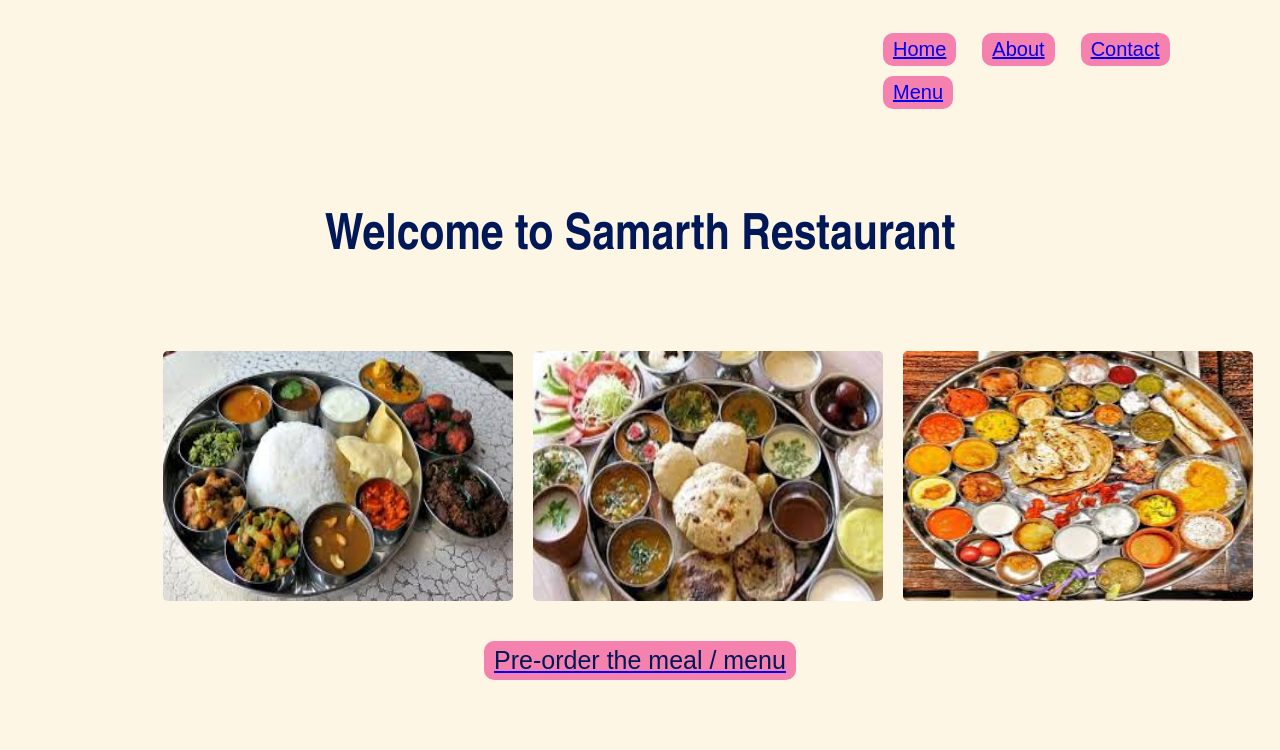
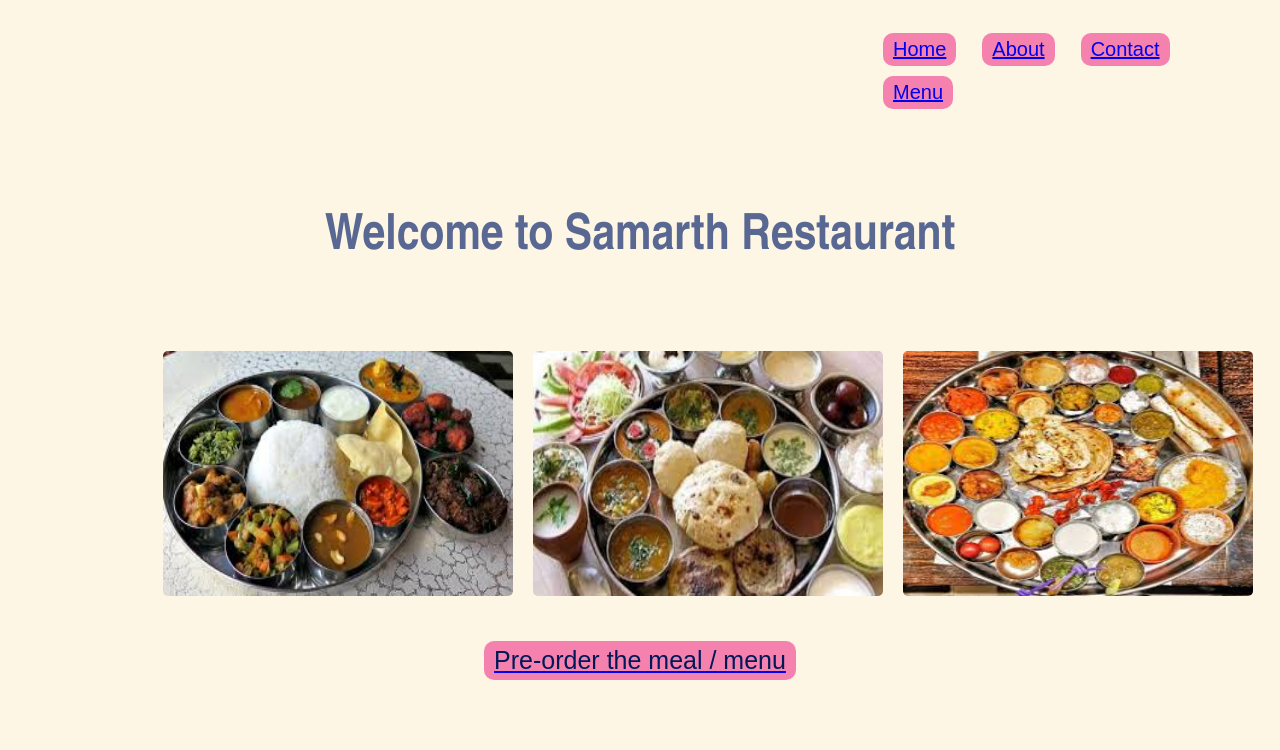
Before and after one commit to Kadam9552/Assignment-22, a plain HTML site: page index.html in a window 1280 px wide. Shown: the top 750 px of the page. Drawn offline with Linux system fonts and the light colour scheme.

Commit message:
color and height added

```diff
--- a/index.html
+++ b/index.html
@@ -14,7 +14,7 @@
             font-family:Arial Narrow;
             font-size: 50px;
             text-align: center;
-            color:#001858;
+            color:#596892;
             padding: 40px;
         }
       .homeimg{
@@ -25,7 +25,7 @@
         justify-content: center;
   }
       .img{
-        height: 250px;
+        height: 245px;
         width: 350px;
         margin: 10px;
         border-radius: 5px;
```
